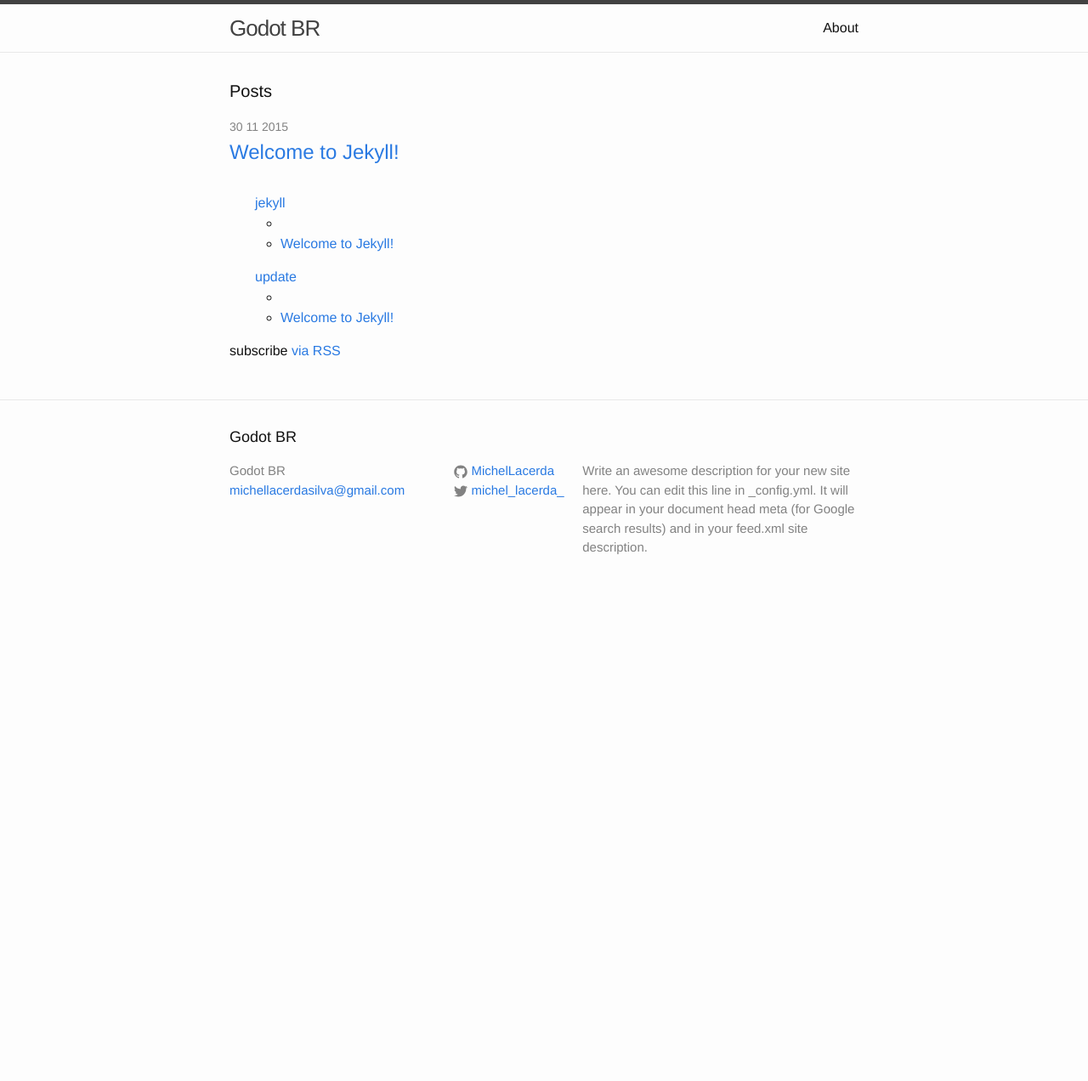
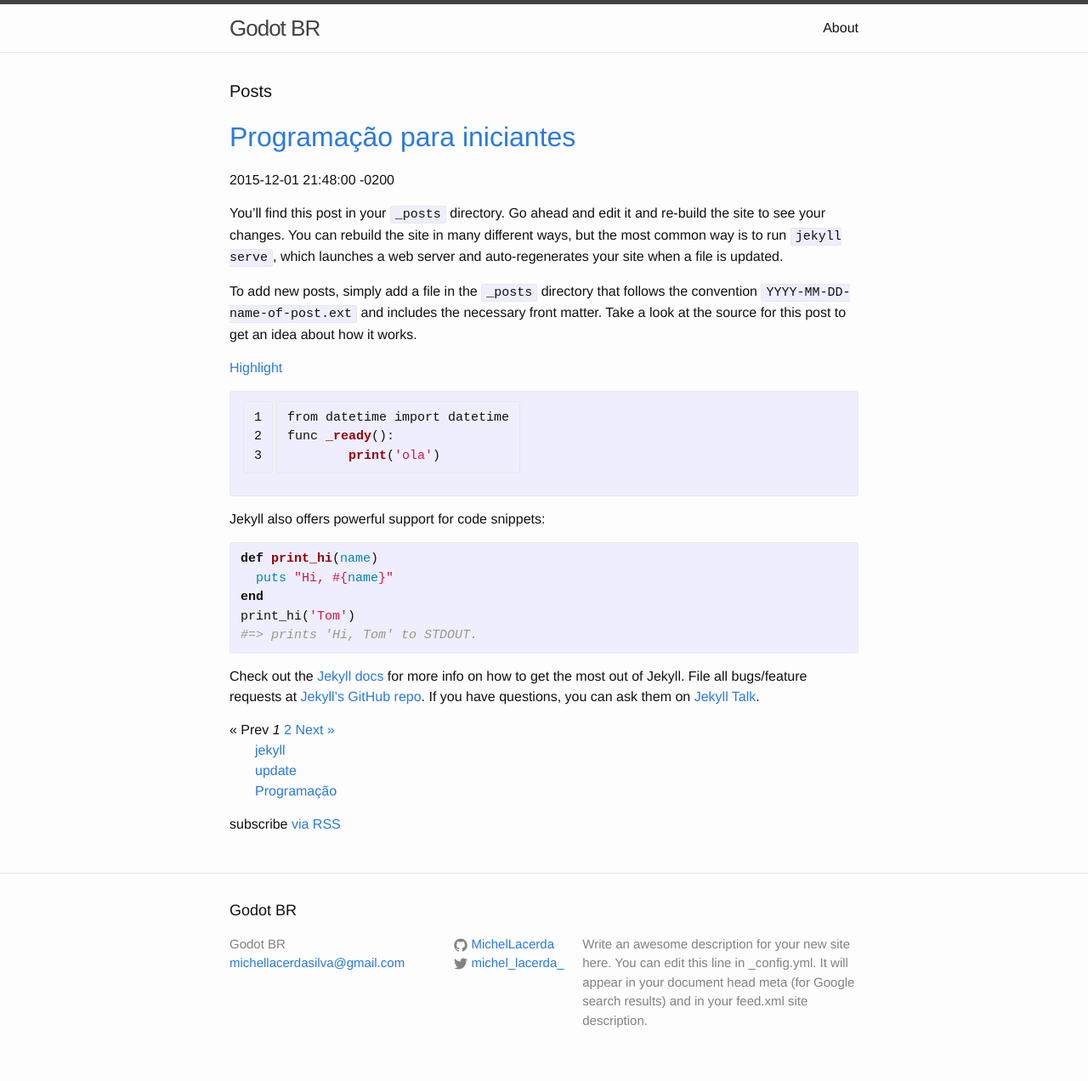
Before and after one commit to MichelLacerda/gdd, a Jekyll site: the page built from index.html, in a window 1280 px wide. Shown: the whole page at 85% size. Built offline with Jekyll 4.4.1, drawn with Linux system fonts in a browser that asks for light colours; the list of posts is cut into pages by our own code; before the commit the page ends 900 px from its top, so only the background shows below that.

Commit message:
Implementa funcionalidades basicas: Paginação, Categoria, Contador de categoria, Organiza _config

```diff
--- a/_config.yml
+++ b/_config.yml
@@ -12,17 +12,27 @@ description: > # this means to ignore newlines until "baseurl:"
   Write an awesome description for your new site here. You can edit this
   line in _config.yml. It will appear in your document head meta (for
   Google search results) and in your feed.xml site description.
-baseurl: "/godot" # the subpath of your site, e.g. /blog
-url: "http://michellacerda.com.br" # the base hostname & protocol for your site
+
+# Social Media
 twitter_username: michel_lacerda_
 github_username:  MichelLacerda
 
-# Build settings
+# Markdown
 markdown: kramdown
 
+# Other settings
 exclude: ['README.md', 'LICENSE']
+
+# i18n and encode
 timezone: America/Sao_Paulo
 encoding: utf-8
 
+# urlpatterns
+permalink: pretty
+baseurl: "/godot" # the subpath of your site, e.g. /blog
+url: "http://michellacerda.com.br" # the base hostname & protocol for your site
+
 # Post
-limit_posts: 10
+post_total: False
+paginate: 1
+paginate_path: "/posts/:num"
--- a/_sass/_layout.scss
+++ b/_sass/_layout.scss
@@ -175,6 +175,14 @@
     font-size: 20px;
 }
 
+.category-list ul {
+    list-style: none;
+}
+
+.category-list ul li {
+
+}
+
 .post-list {
     margin-left: 0;
     list-style: none;
--- a/css/main.scss
+++ b/css/main.scss
@@ -2,6 +2,7 @@
 # Only the main Sass file needs front matter (the dashes are enough)
 ---
 @charset "utf-8";
+
 
 
 
--- a/index.html
+++ b/index.html
@@ -6,27 +6,53 @@ layout: default
 
   <h1 class="page-heading">Posts</h1>
   <ul class="post-list">
-    {% for post in site.posts %}
-      <li>
-        <span class="post-meta">{{ post.date | date: "%-d %m %Y" }}</span>
-
-        <h2>
-          <a class="post-link" href="{{ post.url | prepend: site.baseurl }}">{{ post.title }}</a>
-        </h2>
-      </li>
+    <!-- This loops through the paginated posts -->
+    {% for post in paginator.posts %}
+      <h1><a href="{{ post.url }}">{{ post.title }}</a></h1>
+      <p class="author">
+        <span class="date">{{ post.date }}</span>
+      </p>
+      <div class="content">
+        {{ post.content }}
+      </div>
     {% endfor %}
   </ul>
-  {% for category in site.categories %}
-    <ul><a name="{{ category | first }}">{{ category | first }}</a>
+
+  {% if paginator.total_pages > 1 %}
+<div class="pagination">
+  {% if paginator.previous_page %}
+    <a rel="prev" href="{{ paginator.previous_page_path | prepend: site.baseurl | replace: '//', '/' }}">&laquo; Prev</a>
+  {% else %}
+    <span>&laquo; Prev</span>
+  {% endif %}
+
+  {% for page in (1..paginator.total_pages) %}
+    {% if page == paginator.page %}
+      <em>{{ page }}</em>
+    {% elsif page == 1 %}
+      <a href="{{ '/archives' | prepend: site.baseurl | replace: '//', '/' }}">{{ page }}</a>
+    {% else %}
+      <a href="{{ site.paginate_path | prepend: site.baseurl | replace: '//', '/' | replace: ':num', page }}">{{ page }}</a>
+    {% endif %}
+  {% endfor %}
+
+  {% if paginator.next_page %}
+    <a rel="next" href="{{ paginator.next_page_path | prepend: site.baseurl | replace: '//', '/' }}">Next &raquo;</a>
+  {% else %}
+    <span>Next &raquo;</span>
+  {% endif %}
+</div>
+{% endif %}
+
+
+  <div class="category-list">
     <ul>
-    {% for posts in category %}
-      {% for post in posts %}
-        <li><a href="{{ post.url | prepend: site.baseurl }}">{{ post.title }}</a></li>
+      {% for category in site.categories %}
+        <li>
+          <a href="{{ post.url | prepend: site.baseurl }}">{{ category | first }} {% if site.post_total %}({{ category | last | size }}){% endif %}</a>
+        </li>
       {% endfor %}
-    {% endfor %}
     </ul>
-    </ul>
-  {% endfor %}
+  </div>
   <p class="rss-subscribe">subscribe <a href="{{ "/feed.xml" | prepend: site.baseurl }}">via RSS</a></p>
-
 </div>
```
Also changed, not shown: _posts/2015-12-01-goto-init.md (added, +38 -0 lines).
